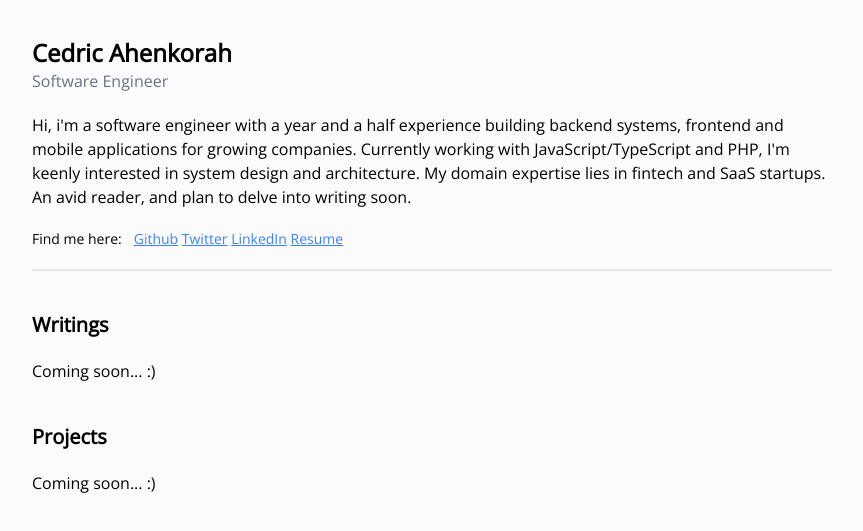
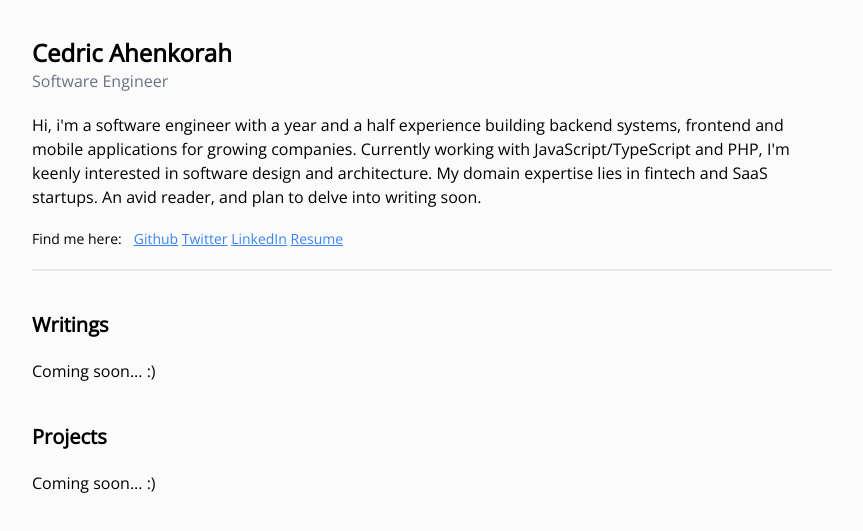
Before and after one commit to cedricahenkorah/cedricdotcom, an Astro site: page / in a window 1280 px wide. Shown: the part 65-596 px from the top of the page, without its empty margins (208-1071 px from the left). Built offline with nearby package versions, Linux system fonts and the light colour scheme; Astro itself is replaced by a stand-in of ours.

Commit message:
text change

```diff
--- a/src/pages/index.astro
+++ b/src/pages/index.astro
@@ -17,7 +17,7 @@ import Navbar from "../components/Navbar.astro";
         Hi, i'm a software engineer with a year and a half experience building
         backend systems, frontend and mobile applications for growing companies.
         Currently working with JavaScript/TypeScript and PHP, I'm keenly
-        interested in system design and architecture. My domain expertise lies
+        interested in software design and architecture. My domain expertise lies
         in fintech and SaaS startups. An avid reader, and plan to delve into
         writing soon.
       </p>
```
